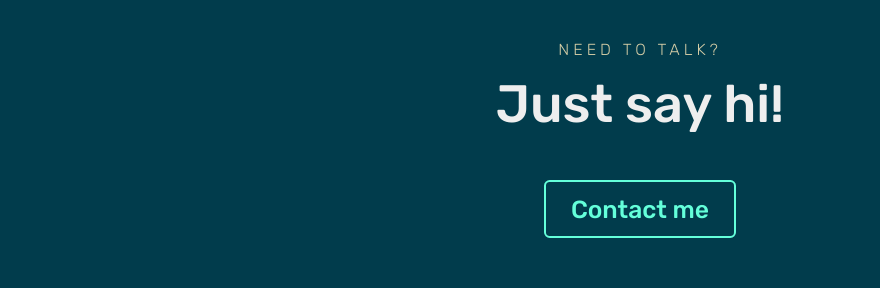
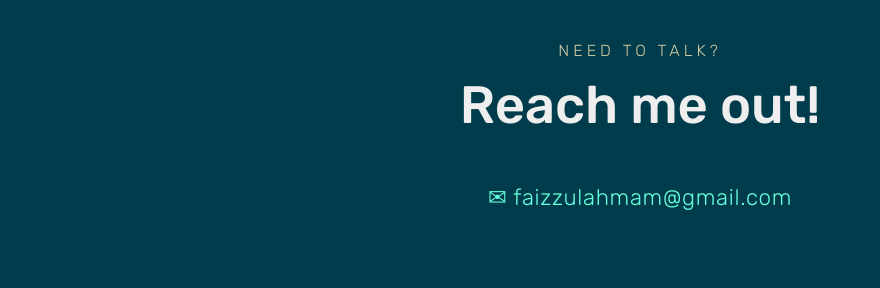
Before and after one commit to Faizzul-ahmam/frontend-faizzul, a Gatsby site: page / in a window 1280 px wide. Shown: the part 3456-3744 px from the top of the page, without its empty margins (0-880 px from the left). Built offline with nearby package versions, Linux system fonts and the light colour scheme; Gatsby itself is replaced by a stand-in of ours; no server answers.

Commit message:
Remove contact button. Add email text

```diff
--- a/src/components/Contact.js
+++ b/src/components/Contact.js
@@ -1,5 +1,4 @@
 import React from "react"
-import {Button} from './Button'
 
 export const Contact = () =>{
 
@@ -7,8 +6,11 @@ export const Contact = () =>{
         <section id='contact'>
             <div className='txt'>
                 <h3>need to talk?</h3>
-                <h1>Just say hi!</h1>
-                <Button type='btn' text='Contact me' link='mailto:faizzulahmam@gmail.com'/>
+                <h1>Reach me out!</h1>
+                <p>
+                    <span>&#9993; </span>
+                    faizzulahmam@gmail.com
+                </p>
             </div>
         </section>
     )
--- a/src/style/classList.scss
+++ b/src/style/classList.scss
@@ -430,6 +430,10 @@
     animation: animatedHand 1s ease-out infinite alternate;
     .txt{
         text-align: center;
+
+        p{
+            color: $link-color;
+        }
     }
 }
 
```
